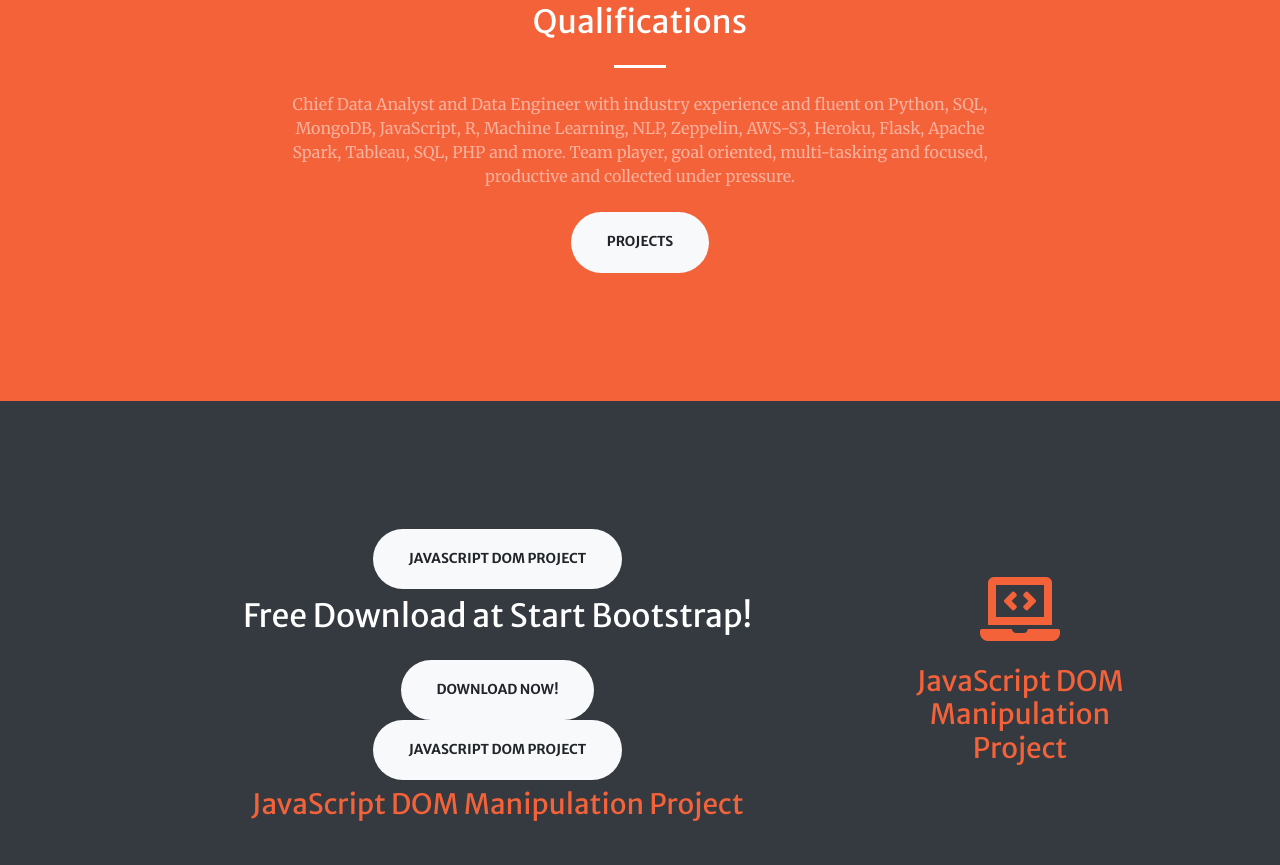
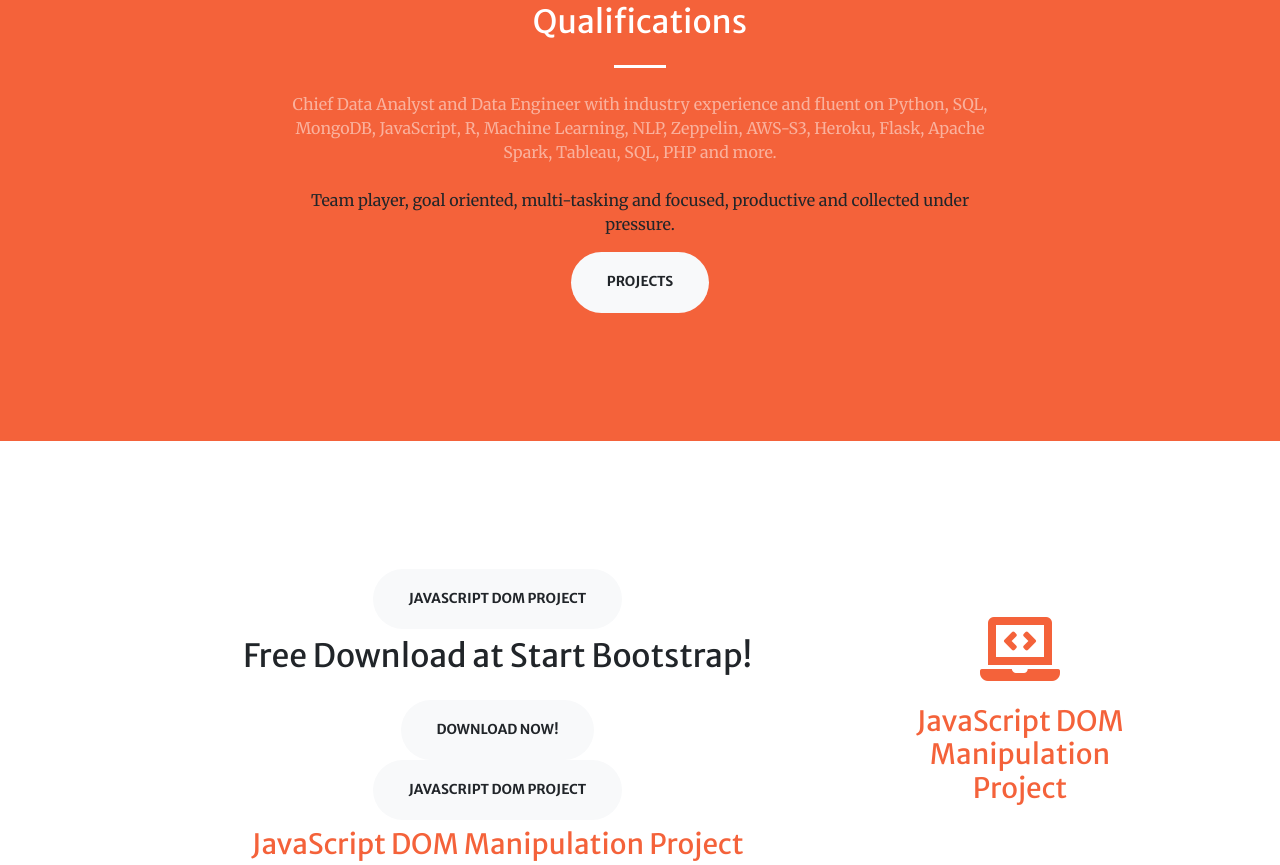
Before and after one commit to asuzek/asuzek.github.io, a website with bundled scripts: page index.html in a window 1280 px wide. Shown: the part 925-1790 px from the top of the page. Built offline with nearby package versions, Linux system fonts and the light colour scheme.

Commit message:
Update index.html

```diff
--- a/index.html
+++ b/index.html
@@ -75,7 +75,7 @@
           <h2 class="text-white mt-0">Qualifications</h2>
           <hr class="divider light my-4">
           <p class="text-white-50 mb-4">Chief Data Analyst and Data Engineer with industry experience and fluent on Python, SQL, MongoDB, JavaScript, R, Machine Learning, NLP, Zeppelin, AWS-S3, Heroku, Flask, Apache Spark, Tableau, SQL, PHP and more.
-Team player, goal oriented, multi-tasking and focused, productive and collected under pressure.
+          </p><p>Team player, goal oriented, multi-tasking and focused, productive and collected under pressure.
 </p>
           <a class="btn btn-light btn-xl js-scroll-trigger" href="#services">Projects</a>
         </div>
@@ -91,7 +91,7 @@ Team player, goal oriented, multi-tasking and focused, productive and collected
       <div class="row">
         <div class="col-lg-3 col-md-6 text-center"> -->
 
-          <section class="page-section bg-dark text-white" id="portfolio">
+    <section class="page-section" id="projects">
 
     <div class="container">
       <div class="row justify-content-center">
```
